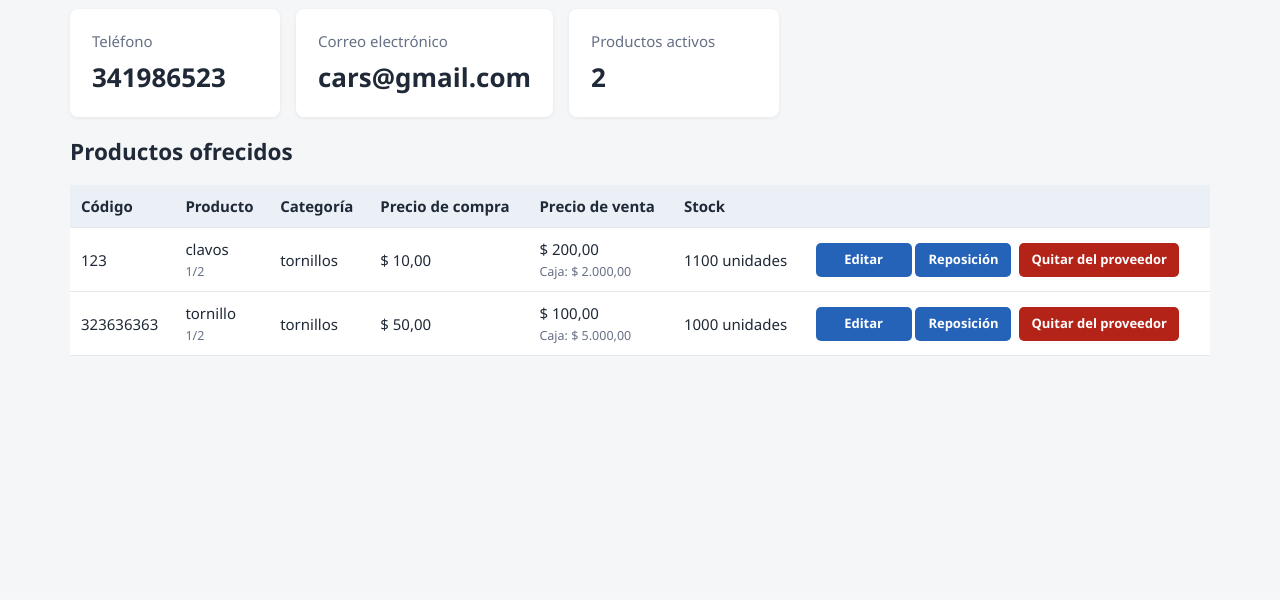
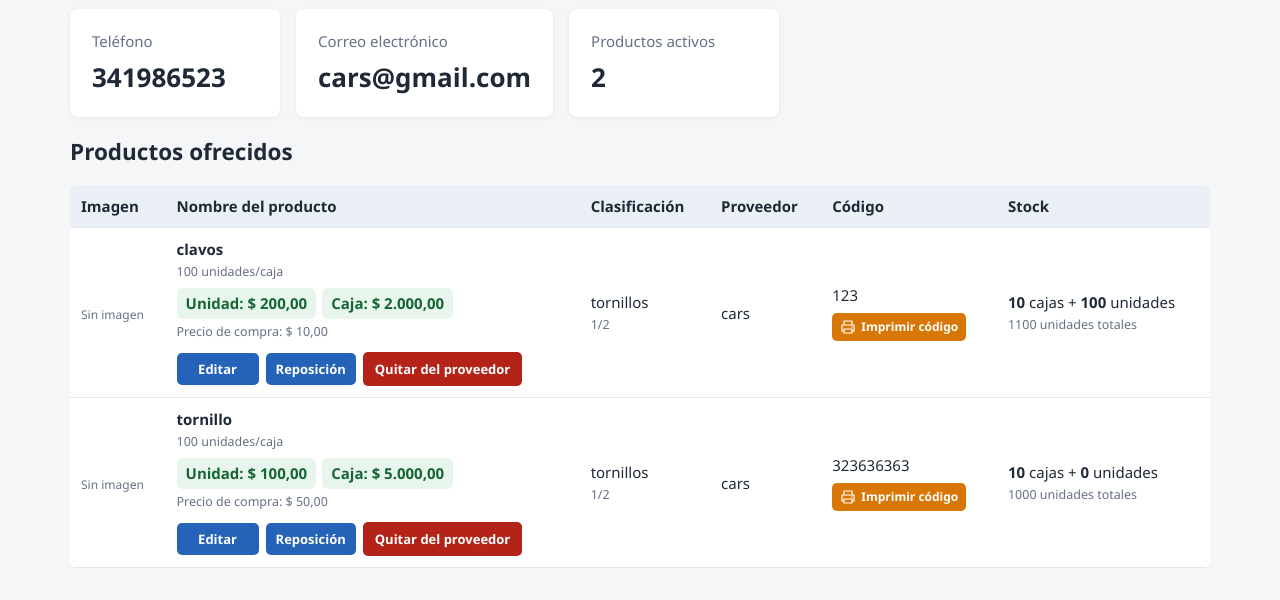
Before and after one commit to cristianM62/ferreteria, a Flask app: page /suppliers/1 in a window 1280 px wide. Shown: the part 207-807 px from the top of the page. Before the commit the page ends 563 px from the top, so only its background shows below. Run offline with Flask 3, Linux system fonts and the light colour scheme; a user stored in the database is signed in; data comes from the database, SQL or seed files in the repository.

Commit message:
Sincronizar FerreSoft con la versión más nueva

```diff
--- a/app/templates/supplier_detail.html
+++ b/app/templates/supplier_detail.html
@@ -1,7 +1,9 @@
+{# Detalle de un proveedor y los productos asociados a él. #}
 {% extends 'base.html' %}{% block content %}
 <div class="title-row"><div><h1>{{supplier.name}}</h1><p>{{supplier.company_name or 'Proveedor sin empresa especificada'}}</p></div><div class="form-actions"><a class="button action-edit" href="{{url_for('supplier_edit',supplier_id=supplier.id)}}">Editar proveedor</a><a class="button secondary" href="{{url_for('suppliers')}}">Volver</a></div></div>
 <section class="cards"><article><span>Teléfono</span><strong>{{supplier.phone or '—'}}</strong></article><article><span>Correo electrónico</span><strong>{{supplier.email or '—'}}</strong></article><article><span>Productos activos</span><strong>{{products|length}}</strong></article></section>
 {% if supplier.notes %}<section class="panel supplier-notes"><h2>Notas</h2><p>{{supplier.notes}}</p></section>{% endif %}
 <h2>Productos ofrecidos</h2>
-<table><thead><tr><th>Código</th><th>Producto</th><th>Categoría</th><th>Precio de compra</th><th>Precio de venta</th><th>Stock</th><th></th></tr></thead><tbody>{% for p in products %}<tr><td>{{p.code}}</td><td>{{p.name}}{% if p.subcategory %}<small>{{p.subcategory.name}}</small>{% endif %}</td><td>{{p.category.name if p.category else '—'}}</td><td>{{p.purchase_price|ars}}</td><td>{{p.unit_price|ars}}{% if p.has_box_presentation %}<small>Caja: {{p.box_price|ars}}</small>{% endif %}</td><td>{{p.available_units}} unidades</td><td><a class="button action-edit" href="{{url_for('product_edit',product_id=p.id)}}">Editar</a> <a class="button action-stock" href="{{url_for('product_restock',product_id=p.id)}}">Reposición</a><form method="post" class="inline" action="{{url_for('supplier_remove_product',supplier_id=supplier.id,product_id=p.id)}}" onsubmit="return confirm('¿Quitar este producto del proveedor?')"><button class="danger">Quitar del proveedor</button></form></td></tr>{% else %}<tr><td colspan="7">Este proveedor todavía no tiene productos asociados.</td></tr>{% endfor %}</tbody></table>
+{% set supplier_context = true %}
+{% include '_product_table.html' %}
 {% endblock %}
```
